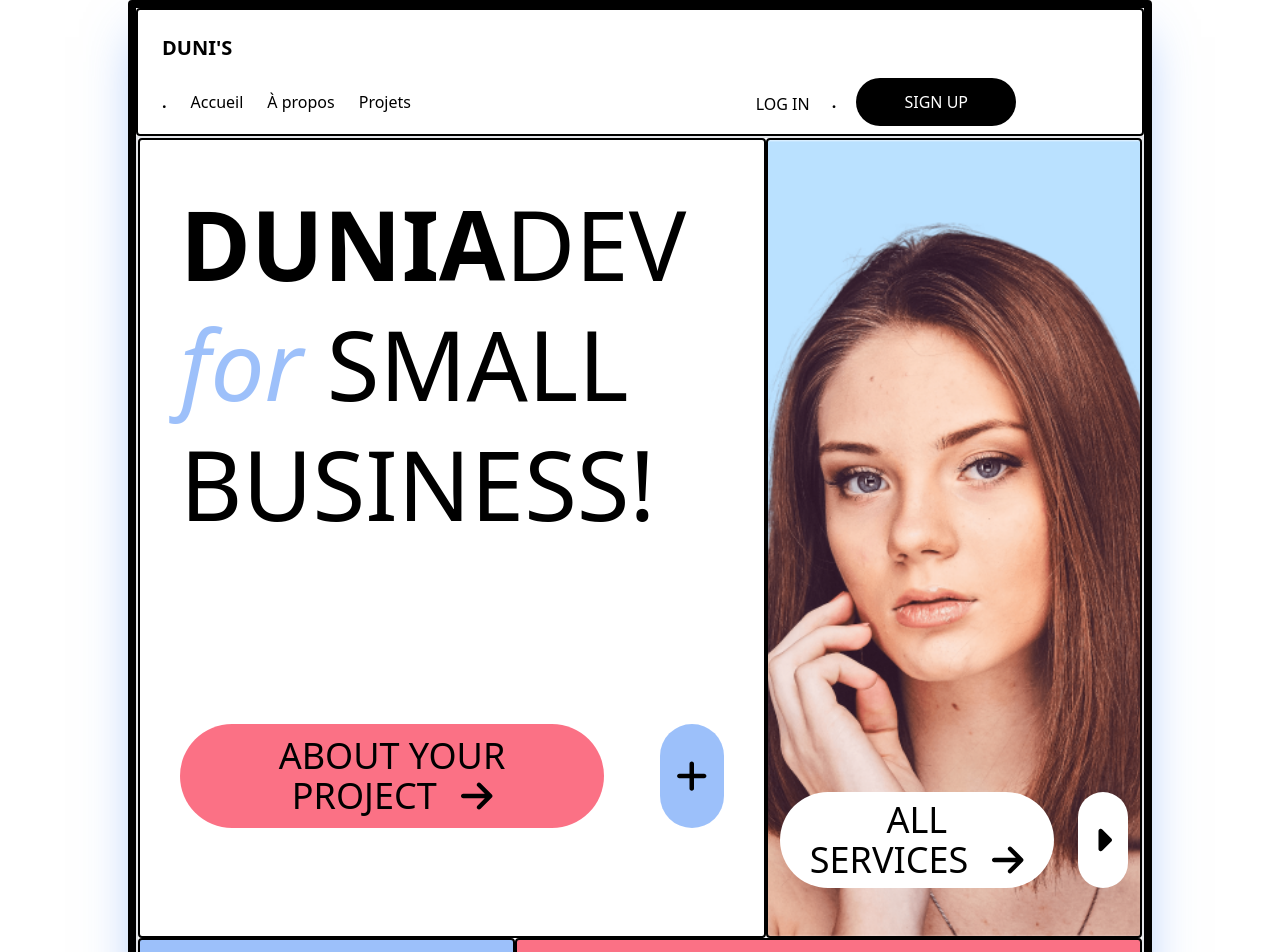
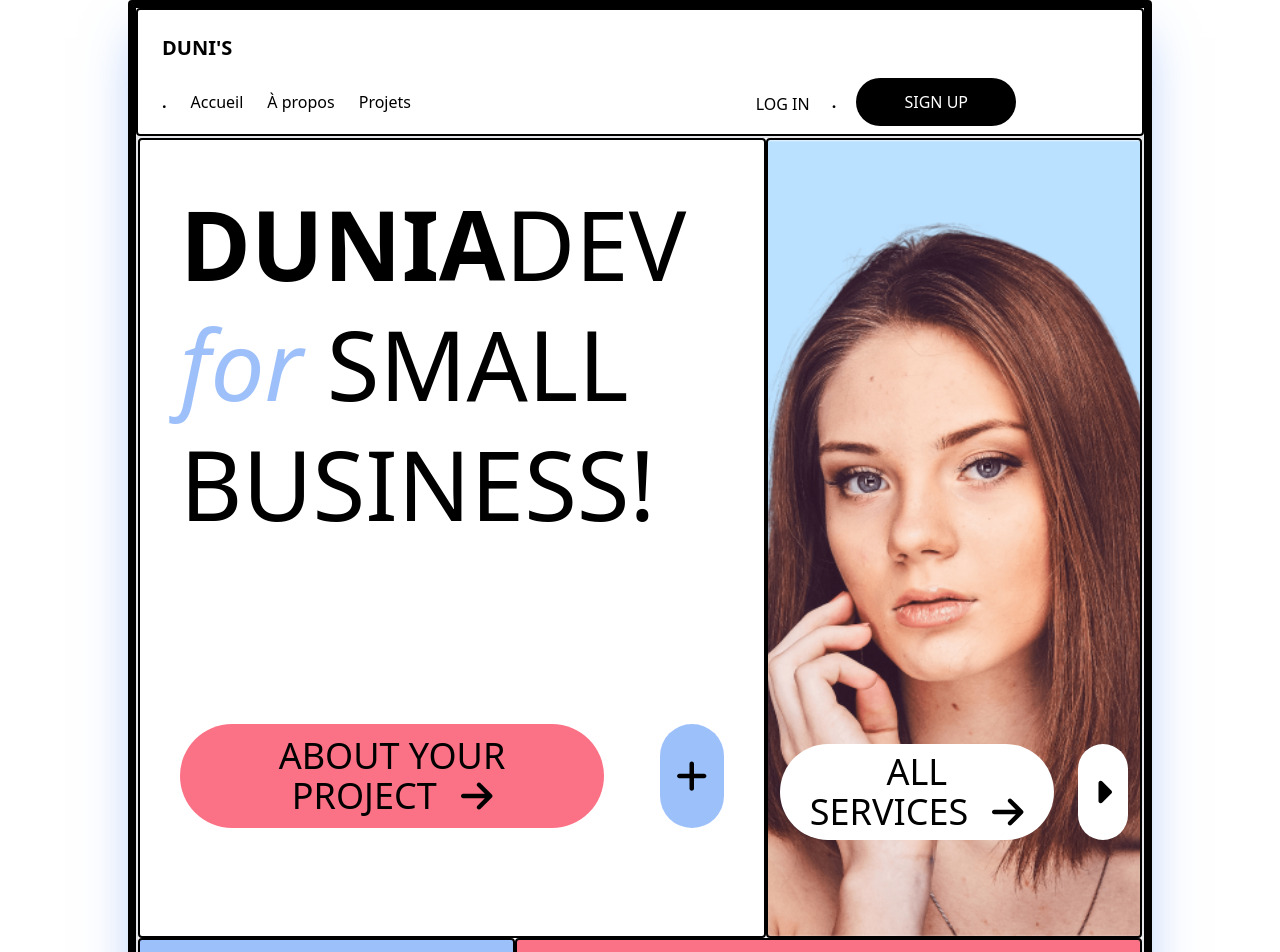
Before and after one commit to vanotis720/dunialydie_bento-landingpage, a React (Vite) app: page / in a window 1280 px wide. Shown: the top 952 px of the page. Built offline with nearby package versions, Linux system fonts and the light colour scheme.

Commit message:
final product0

```diff
--- a/src/components/BodyContainer.jsx
+++ b/src/components/BodyContainer.jsx
@@ -35,7 +35,7 @@ export default function BodyContainer(){
 
             <div style={{ background: "url('src/assets/profile-pic(4).png')", 'background-position': 'center', 'background-size': 'cover'}} className="md:col-span-3 md:w-full md:h-auto h-80 rounded border-2 border-black">
                 <div className="flex h-full justify-end flex-col rounded ">
-                    <div className=" flex xl:justify-between mx-12 justify-between  xl:gap-6 md:w-auto md:mx-3 xl:text-xl 2xl:text-5xl md:mb-12">
+                    <div className=" flex xl:justify-between mx-12 justify-between xl:gap-6 md:w-auto md:mx-3 xl:text-xl 2xl:text-5xl md:mb-24">
                         <Buttons  style="rounded-full bg-white px-4 py-3 text-base md:py-2 md:text-4xl">
                             <span className="mr-6 ">ALL SERVICES</span>
                             < FontAwesomeIcon icon={faArrowRight}/>
```
